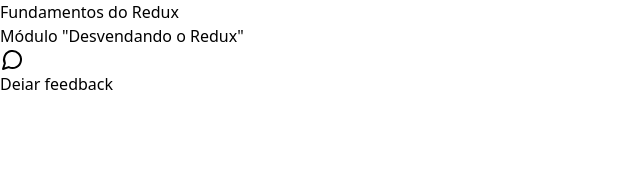
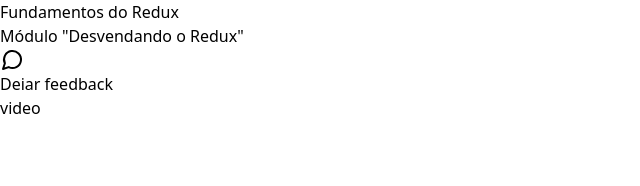
Before and after one commit to ylyra/redux-zustand, a React (Vite) app: page / in a window 1280 px wide. Shown: the top 186 px of the page, without its empty margins (0-640 px from the left). Built offline with nearby package versions, Linux system fonts and the light colour scheme.

Commit message:
chore: created template for video and aside section

```diff
--- a/src/pages/Player.tsx
+++ b/src/pages/Player.tsx
@@ -16,7 +16,14 @@
           </button>
         </div>
 
-        <main></main>
+        <main className='relative flex overflow-hidden rounded-lg border border-zinc-800 bg-zinc-900 shadow'>
+          <div className='flex-1'>
+            video
+          </div>
+          <aside className='w-full min-w-[300px] max-w-[320px] border-l border-zinc-800 bg-zinc-900 h-[600px]'>
+
+          </aside>
+        </main>
       </div>
     </div>
   )
```
